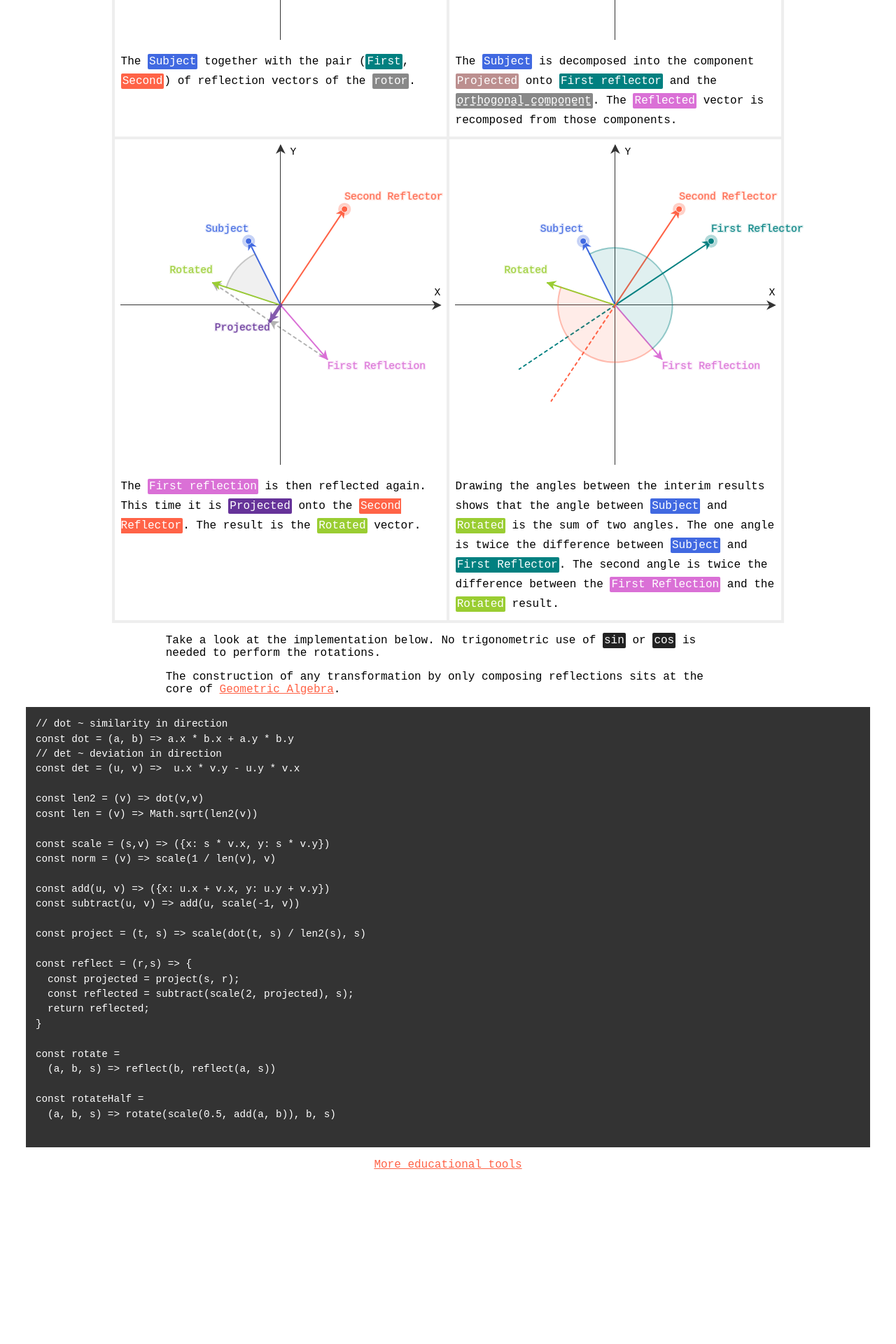
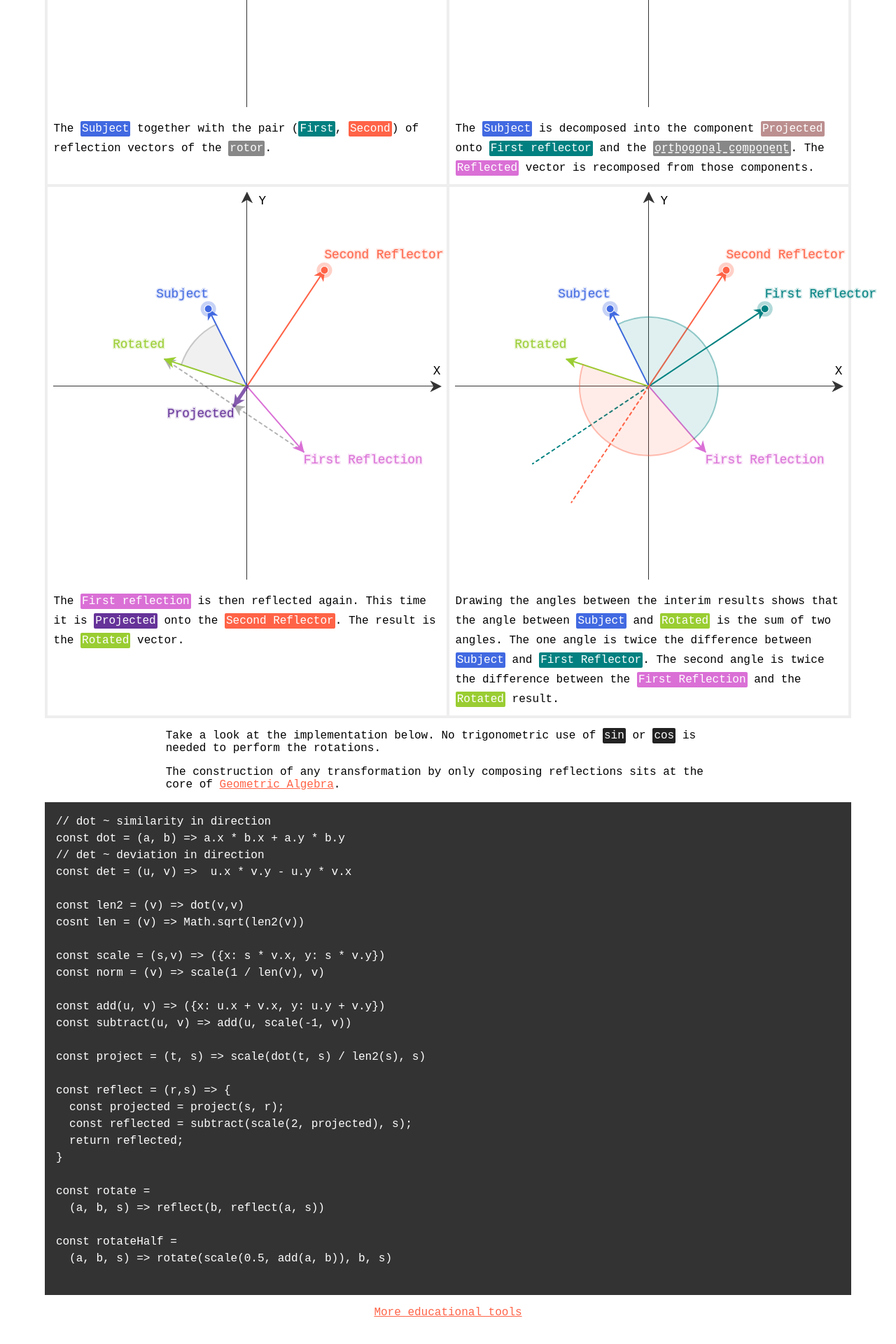
Before and after one commit to laszlokorte/rotor-reflect, a SvelteKit app: page / in a window 1280 px wide. Shown: the part 874-2794 px from the top of the page at 70% size. Before the commit the page ends 2710 px from the top, so only its background shows below. Built offline with nearby package versions, Linux system fonts and the light colour scheme.

Commit message:
adjust font size

```diff
--- a/src/routes/App.svelte
+++ b/src/routes/App.svelte
@@ -636,22 +636,26 @@ const rotateHalf =
         line-height: 1.5;
         color: #fff;
         background-color: #333;
-        font-size: 1.1em;
+        font-size: 1em;
+
+        margin: 1em auto;
+        max-width: 120ch;
+        font-family: monospace, monospace;
+        box-sizing: border-box;
     }
     :global(body) {
         font-family: monospace, monospace;
     }
     .grid {
-        width: stretch;
         overflow: visible;
-        box-sizing: border-box;
-        display: block;
         background: #eee;
         gap: 0.5ex;
         padding: 0.5ex;
         display: grid;
         box-sizing: border-box;
-        max-width: 100ch;
+        max-width: 120ch;
+        font-size: 1em;
+        font-family: monospace, monospace;
         margin: auto;
         grid-template-columns: repeat(auto-fit, minmax(20em, 1fr));
     }
@@ -760,9 +764,6 @@ const rotateHalf =
     }
 
     pre {
-        grid-column: 1 / -1;
-        grid-row: 2;
-        margin: 0 2em;
     }
 
     figure {
```
